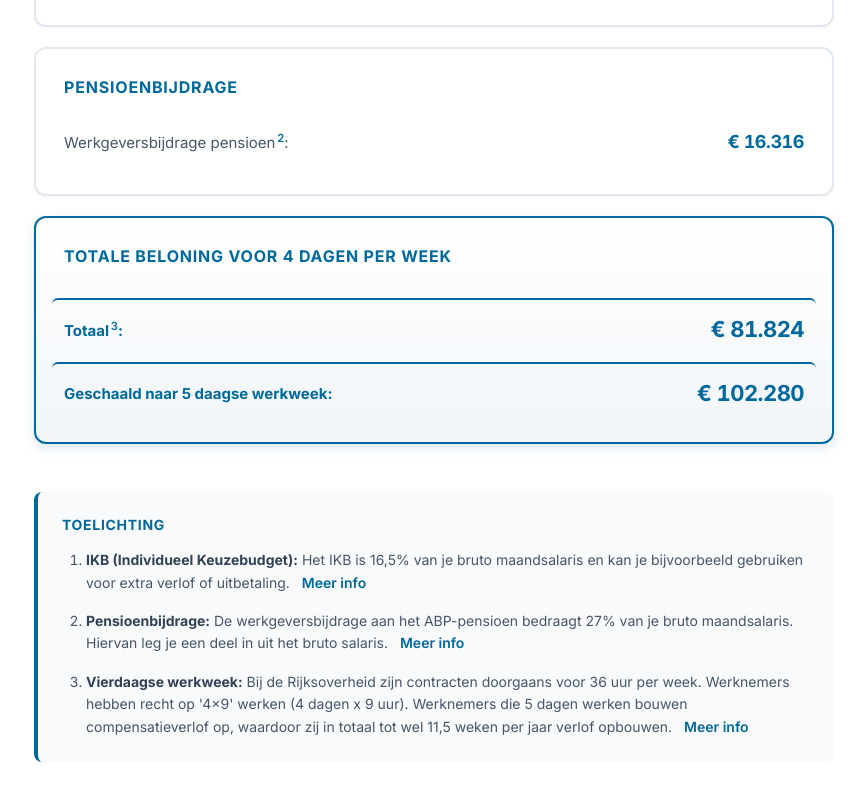
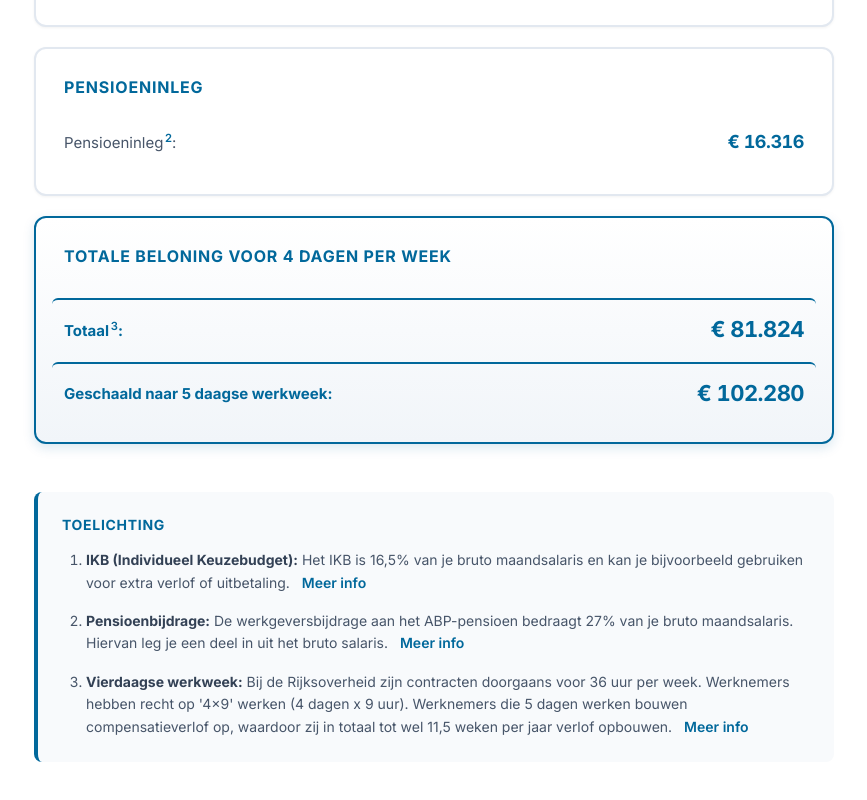
Before and after one commit to mhschel/rijksarbeidsvoorwaarden, a SvelteKit app in the folder rijkarbeidsvoorwaarden/: page / in a window 1280 px wide. Shown: the part 880-1680 px from the top of the page, without its empty margins (206-1073 px from the left). Built offline with nearby package versions, Linux system fonts and the light colour scheme.

Commit message:
minor copy change

```diff
--- a/rijkarbeidsvoorwaarden/src/routes/+page.svelte
+++ b/rijkarbeidsvoorwaarden/src/routes/+page.svelte
@@ -97,10 +97,10 @@
 
 	<!-- Section 3: Pension Contribution -->
 	<div class="section">
-		<h2>Pensioenbijdrage</h2>
+		<h2>Pensioeninleg</h2>
 		<div class="section-content">
 			<div class="result-item">
-				<span class="label">Werkgeversbijdrage pensioen<sup class="footnote-ref">2</sup>:</span>
+				<span class="label">Pensioeninleg<sup class="footnote-ref">2</sup>:</span>
 				<span class="value">{formatCurrency(pension)}</span>
 			</div>
 		</div>
```
